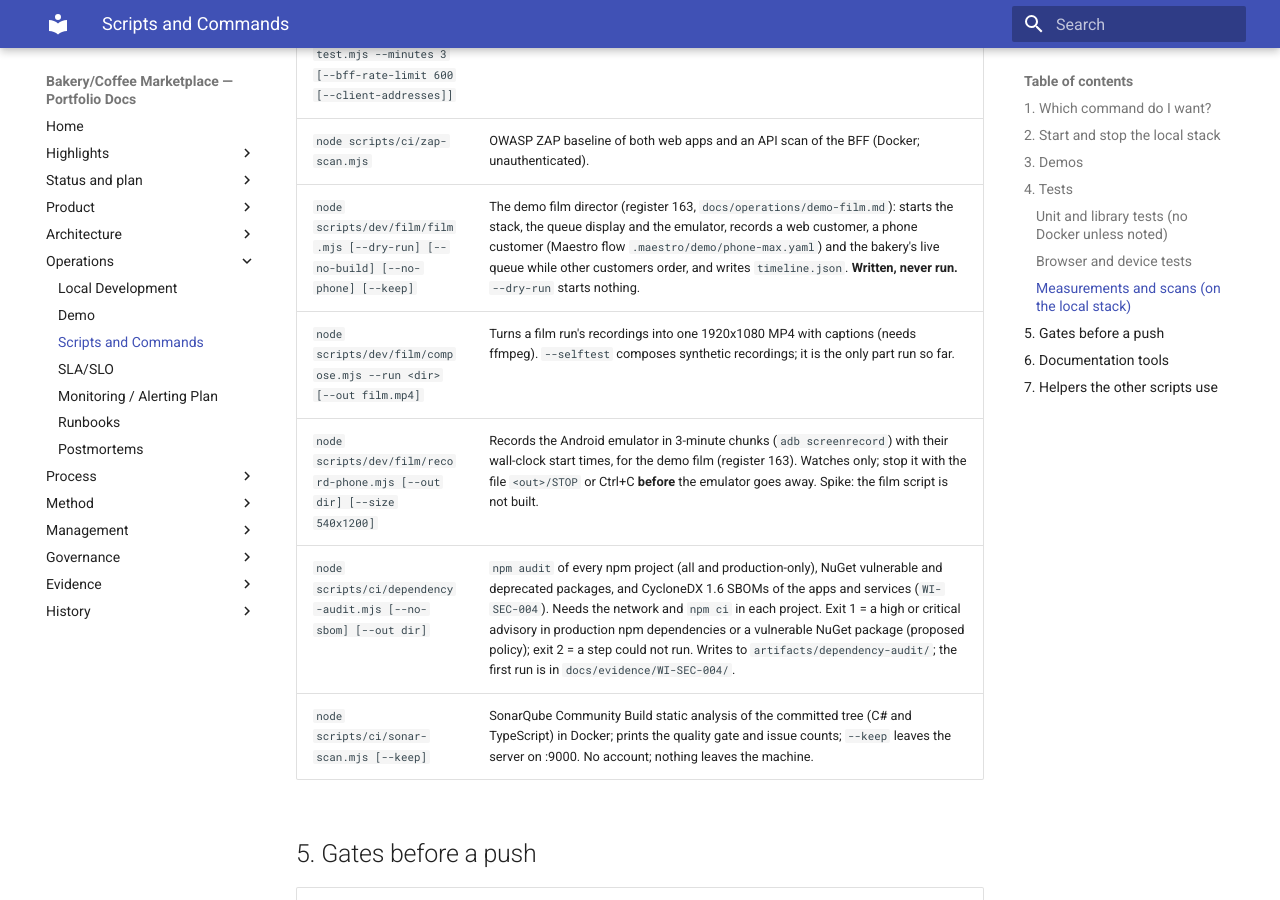
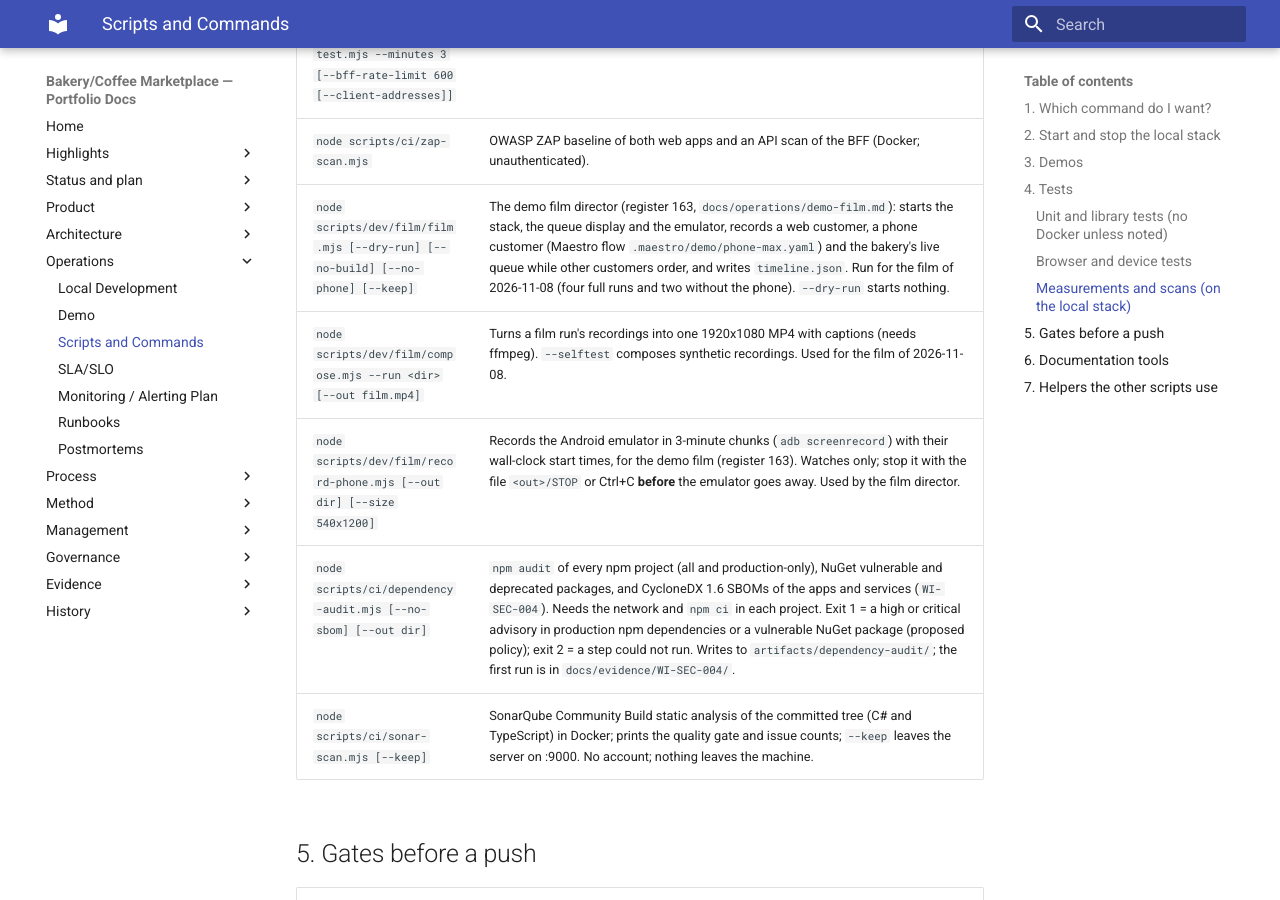
Before and after one commit to benjamin-hedrick/bakery-marketplace, an MkDocs documentation site: the page built from docs/operations/scripts.md, in a window 1280 px wide and 900 px high, scrolled down 4668 px. Built offline with MkDocs 1.6.1 and Material for MkDocs 9.7.7, drawn with Linux system fonts in a browser that asks for light colours.

Commit message:
Full read, operations: the demo diagram shows the vendor's queue, the film pages and the scripts index say the film was run, the SLA cites the measured lag, local-dev drops the removed test hook and the missing ports and seed notes (register 93, pre-publish gaps)
Co-Authored-By: Claude Sonnet 5.5 <noreply@anthropic.com>

```diff
--- a/docs/operations/scripts.md
+++ b/docs/operations/scripts.md
@@ -68,9 +68,9 @@ Ports: 3000 customer web, 3100 queue display, 4000 mock BFF (browser suites), 41
 | `node scripts/dev/measure-latency.mjs [--reads 50] [--orders 20]` | Sequential latency (p50, p95, max) of reads and checkout against a **running** demo. |
 | `node scripts/dev/load-test.mjs --minutes 3 [--bff-rate-limit 600 [--client-addresses]]` | Load and soak of the live vendor queue on the real stack (`WI-SEC-005`); the long run is in `docs/evidence/WI-SEC-005/`. |
 | `node scripts/ci/zap-scan.mjs` | OWASP ZAP baseline of both web apps and an API scan of the BFF (Docker; unauthenticated). |
-| `node scripts/dev/film/film.mjs [--dry-run] [--no-build] [--no-phone] [--keep]` | The demo film director (register 163, `docs/operations/demo-film.md`): starts the stack, the queue display and the emulator, records a web customer, a phone customer (Maestro flow `.maestro/demo/phone-max.yaml`) and the bakery's live queue while other customers order, and writes `timeline.json`. **Written, never run.** `--dry-run` starts nothing. |
-| `node scripts/dev/film/compose.mjs --run <dir> [--out film.mp4]` | Turns a film run's recordings into one 1920x1080 MP4 with captions (needs ffmpeg). `--selftest` composes synthetic recordings; it is the only part run so far. |
-| `node scripts/dev/film/record-phone.mjs [--out dir] [--size 540x1200]` | Records the Android emulator in 3-minute chunks (`adb screenrecord`) with their wall-clock start times, for the demo film (register 163). Watches only; stop it with the file `<out>/STOP` or Ctrl+C **before** the emulator goes away. Spike: the film script is not built. |
+| `node scripts/dev/film/film.mjs [--dry-run] [--no-build] [--no-phone] [--keep]` | The demo film director (register 163, `docs/operations/demo-film.md`): starts the stack, the queue display and the emulator, records a web customer, a phone customer (Maestro flow `.maestro/demo/phone-max.yaml`) and the bakery's live queue while other customers order, and writes `timeline.json`. Run for the film of 2026-11-08 (four full runs and two without the phone). `--dry-run` starts nothing. |
+| `node scripts/dev/film/compose.mjs --run <dir> [--out film.mp4]` | Turns a film run's recordings into one 1920x1080 MP4 with captions (needs ffmpeg). `--selftest` composes synthetic recordings. Used for the film of 2026-11-08. |
+| `node scripts/dev/film/record-phone.mjs [--out dir] [--size 540x1200]` | Records the Android emulator in 3-minute chunks (`adb screenrecord`) with their wall-clock start times, for the demo film (register 163). Watches only; stop it with the file `<out>/STOP` or Ctrl+C **before** the emulator goes away. Used by the film director. |
 | `node scripts/ci/dependency-audit.mjs [--no-sbom] [--out dir]` | `npm audit` of every npm project (all and production-only), NuGet vulnerable and deprecated packages, and CycloneDX 1.6 SBOMs of the apps and services (`WI-SEC-004`). Needs the network and `npm ci` in each project. Exit 1 = a high or critical advisory in production npm dependencies or a vulnerable NuGet package (proposed policy); exit 2 = a step could not run. Writes to `artifacts/dependency-audit/`; the first run is in `docs/evidence/WI-SEC-004/`. |
 | `node scripts/ci/sonar-scan.mjs [--keep]` | SonarQube Community Build static analysis of the committed tree (C# and TypeScript) in Docker; prints the quality gate and issue counts; `--keep` leaves the server on :9000. No account; nothing leaves the machine. |
 
```
Also changed, not shown: docs/operations/demo-film.md (+3 -1 lines), docs/operations/demo.md (+6 -1 lines), docs/operations/local-dev.md (+11 -5 lines), docs/operations/runbooks/README.md (+1 -1 lines), docs/operations/sla.md (+1 -1 lines).
